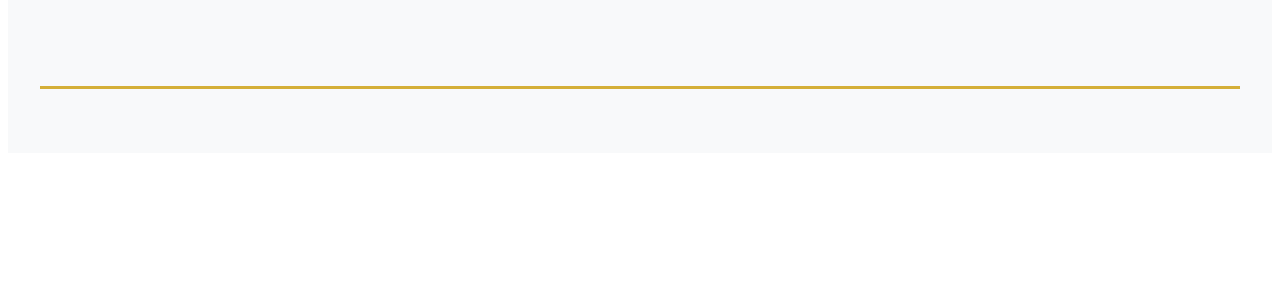
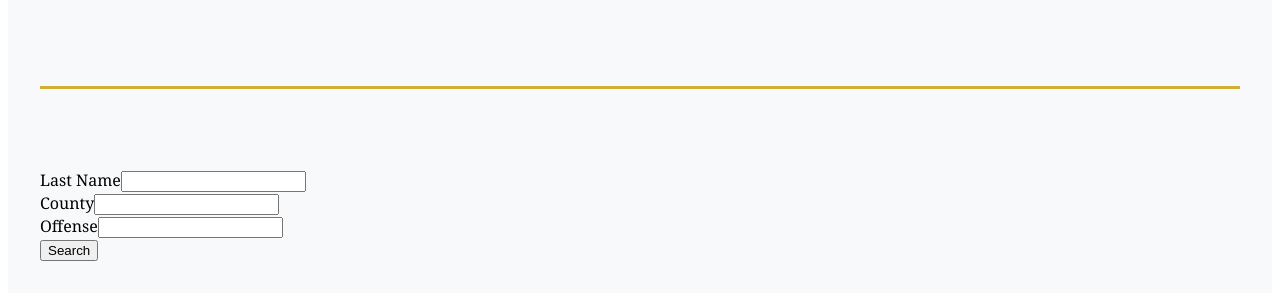
Before and after one commit to Richard-M-Baine/quantjustice, a React (Create React App) app in the folder frontend/: page /judges in a window 1280 px wide. Shown: the part 838-1138 px from the top of the page. Before the commit the page ends 999 px from the top, so only its background shows below. Built offline with nearby package versions, Linux system fonts and the light colour scheme.

Commit message:
added stuff

```diff
--- a/frontend/src/components/Judges/JudgesLanding/index.js
+++ b/frontend/src/components/Judges/JudgesLanding/index.js
@@ -1,26 +1,91 @@
-import React, { useState, useEffect } from 'react';
+import React, { useState } from 'react';
 import { useDispatch, useSelector } from 'react-redux';
-import { Link } from "react-router-dom";
-
+import { fetchJudgeSearchThunk } from '../../../store/judge';
 
 import './JudgesLanding.css';
 
 function JudgesLanding() {
   const dispatch = useDispatch();
-  const judgeList = useSelector(state => state?.judge)
+  const judgeList = useSelector(state => state?.judge);
 
 
- const [firstName, setFirstName] = useState('');
   const [lastName, setLastName] = useState('');
   const [county, setCounty] = useState('');
-  const [offense, setOffense] = useState('')
+  const [offense, setOffense] = useState('');
   const [currentPage, setCurrentPage] = useState(0);
   const [searched, setSearched] = useState(false);
+
   const resultsPerPage = 15;
+
+  const handleSubmit = async (e) => {
+    e.preventDefault();
+
+    const searchGroup = {
+
+      lastName,
+      county,
+      offense
+    };
+
+    // dispatch thunk with the searchGroup payload
+    await dispatch(fetchJudgeSearchThunk(searchGroup));
+    setSearched(true);
+    setCurrentPage(0); // reset page on new search
+  };
 
   return (
     <div className="mainCountyLanding">
-        <h1 className='JudgesLandingH1Div'>ich mochte zu sterben</h1>
+      <h1 className="JudgesLandingH1Div">Judge Search</h1>
+
+      <form onSubmit={handleSubmit} className="judge-search-form">
+
+
+        <div>
+          <label>Last Name</label>
+          <input
+            type="text"
+            value={lastName}
+            onChange={(e) => setLastName(e.target.value)}
+          />
+        </div>
+
+        <div>
+          <label>County</label>
+          <input
+            type="text"
+            value={county}
+            onChange={(e) => setCounty(e.target.value)}
+          />
+        </div>
+
+        <div>
+          <label>Offense</label>
+          <input
+            type="text"
+            value={offense}
+            onChange={(e) => setOffense(e.target.value)}
+          />
+        </div>
+
+        <button type="submit">Search</button>
+      </form>
+
+      {searched && (
+        <div className="results">
+          {/* render your judgeList results here */}
+          {judgeList && judgeList.length > 0 ? (
+            <ul>
+              {judgeList.map((judge, idx) => (
+                <li key={idx}>
+                 {judge.lastName} — {judge.county}
+                </li>
+              ))}
+            </ul>
+          ) : (
+            <p>No results found.</p>
+          )}
+        </div>
+      )}
     </div>
   );
 }
--- a/frontend/src/store/judge.js
+++ b/frontend/src/store/judge.js
@@ -1,5 +1,5 @@
 const allJudgesInCounty = 'judge/judgeList'
-
+const judgeSearch = 'judge/search'
 
 const getAllJudgesAction = payload => {
 
@@ -9,6 +9,33 @@ const getAllJudgesAction = payload => {
     }
 }
 
+const judgeSearchAction = payload => {
+
+    return {
+        type: judgeSearch,
+        payload
+    }
+}
+
+// all groups
+// all groups
+export const fetchJudgeSearchThunk = (searchGroup) => async dispatch => {
+  const queryParams = new URLSearchParams(searchGroup).toString();
+
+  const response = await fetch(`/api/judges/search?${queryParams}`, {
+    method: 'GET',
+    credentials: 'include',
+    headers: {
+      'Content-Type': 'application/json'
+    }
+  });
+
+  if (response.ok) {
+    const results = await response.json();
+    dispatch(judgeSearchAction(results));
+    return results;
+  }
+};
 
 
 
@@ -54,7 +81,10 @@ const judgeReducer = (state = initialState, action) => {
     return [...action.payload]; // keep everything as an array
 }
 
-
+    case judgeSearch: {
+          if (!action.payload) return state;
+    return [...action.payload]; // keep everything as an array
+    }
 
         default: {
             return state;
```
Also changed, not shown: 1 other file (tests, documents, lock files or other folders).
